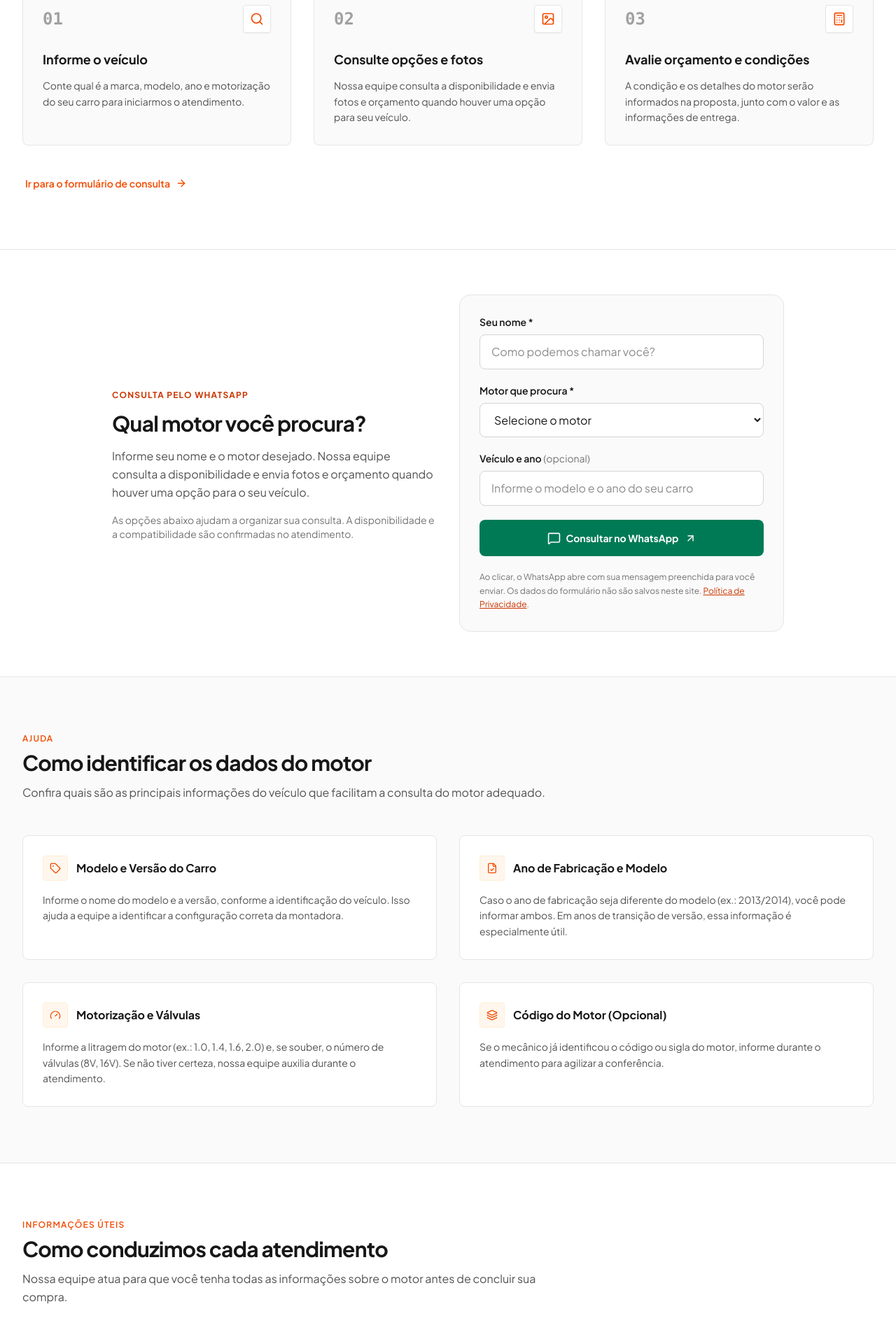
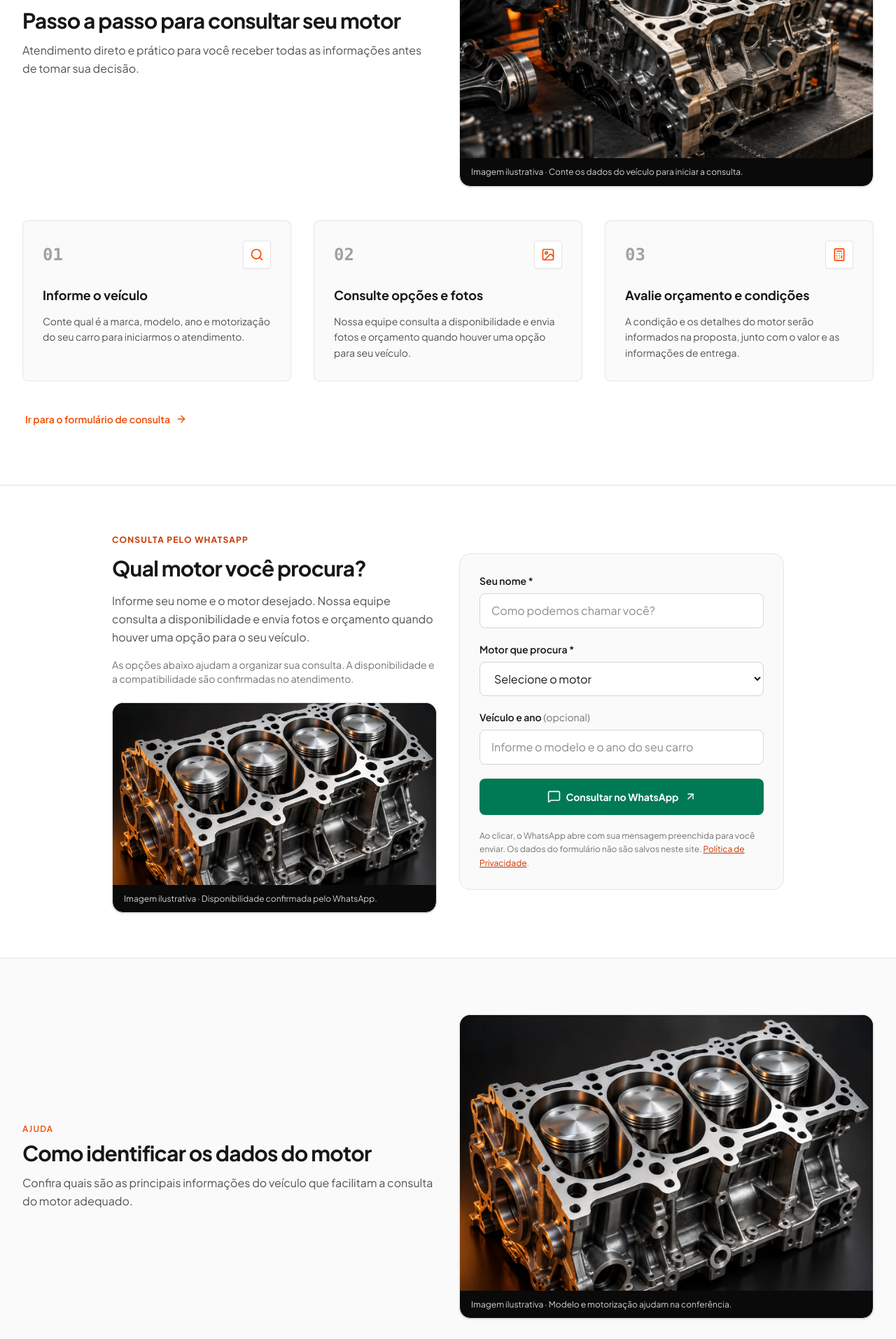
Before and after one commit to forteracacambas-cmyk/RCR-AUTO-SHOP, a React (Vite) app: page / in a window 1280 px wide. Shown: the part 880-2794 px from the top of the page at 70% size. Built offline with nearby package versions, Linux system fonts and the light colour scheme.

Commit message:
Add explanatory imagery to every main section

```diff
--- a/src/components/CommercialOrientation.tsx
+++ b/src/components/CommercialOrientation.tsx
@@ -1,3 +1,4 @@
+import { SectionImage } from './SectionImage';
 import React from 'react';
 import { Shield, Cpu, Truck, FileSignature } from 'lucide-react';
 
@@ -29,8 +30,9 @@ export const CommercialOrientation: React.FC = () => {
     <section className="py-16 sm:py-20 bg-white border-b border-neutral-200">
       <div className="max-w-7xl mx-auto px-4 sm:px-6 lg:px-8">
 
+        <div className="grid gap-8 lg:grid-cols-2 items-center">
         {/* Section Header */}
-        <div className="max-w-3xl">
+          <div className="max-w-3xl">
           <div className="text-xs font-semibold tracking-widest text-orange-600 uppercase mb-2">
             Informações Úteis
           </div>
@@ -40,6 +42,9 @@ export const CommercialOrientation: React.FC = () => {
           <p className="mt-3 text-base text-neutral-600 leading-relaxed">
             Nossa equipe atua para que você tenha todas as informações sobre o motor antes de concluir sua compra.
           </p>
+        </div>
+
+          <SectionImage image="shipping" caption="Consulte as condições de envio no atendimento." />
         </div>
 
         {/* Orientation Cards */}
--- a/src/components/EngineGuidance.tsx
+++ b/src/components/EngineGuidance.tsx
@@ -1,3 +1,4 @@
+import { SectionImage } from './SectionImage';
 import React from 'react';
 import { Tag, FileCheck, Layers, Gauge } from 'lucide-react';
 
@@ -29,8 +30,9 @@ export const EngineGuidance: React.FC = () => {
     <section id="como-identificar" className="py-16 sm:py-20 bg-neutral-50 border-b border-neutral-200 scroll-mt-20">
       <div className="max-w-7xl mx-auto px-4 sm:px-6 lg:px-8">
 
+        <div className="grid gap-8 lg:grid-cols-2 items-center">
         {/* Section Header */}
-        <div className="max-w-3xl">
+          <div className="max-w-3xl">
           <div className="text-xs font-semibold tracking-widest text-orange-600 uppercase mb-2">
             Ajuda
           </div>
@@ -40,6 +42,9 @@ export const EngineGuidance: React.FC = () => {
           <p className="mt-3 text-base text-neutral-600 leading-relaxed">
             Confira quais são as principais informações do veículo que facilitam a consulta do motor adequado.
           </p>
+        </div>
+
+          <SectionImage image="detail" caption="Modelo e motorização ajudam na conferência." />
         </div>
 
         {/* Guidance Grid */}
--- a/src/components/FaqSection.tsx
+++ b/src/components/FaqSection.tsx
@@ -1,3 +1,4 @@
+import { SectionImage } from './SectionImage';
 import React, { useState } from 'react';
 import { ChevronDown, HelpCircle } from 'lucide-react';
 import { FaqItem } from '../types';
@@ -51,6 +52,7 @@ export const FaqSection: React.FC = () => {
     <section id="faq" className="py-16 sm:py-20 bg-neutral-50 border-b border-neutral-200">
       <div className="max-w-4xl mx-auto px-4 sm:px-6 lg:px-8">
 
+        <div className="grid gap-8 lg:grid-cols-2 items-center">
         {/* Header */}
         <div className="text-left mb-12">
           <div className="text-xs font-semibold tracking-widest text-orange-600 uppercase mb-2 flex items-center gap-1.5">
@@ -63,6 +65,9 @@ export const FaqSection: React.FC = () => {
           <p className="mt-2 text-base text-neutral-600">
             Tire suas dúvidas sobre como consultar a disponibilidade do motor para seu veículo.
           </p>
+        </div>
+
+          <SectionImage image="engine" caption="Solicite fotos reais quando houver uma opção disponível." />
         </div>
 
         {/* Accordion List */}
--- a/src/components/InquiryForm.tsx
+++ b/src/components/InquiryForm.tsx
@@ -1,3 +1,4 @@
+import { SectionImage } from './SectionImage';
 import React, { useState } from 'react';
 import { MessageSquare, ArrowUpRight } from 'lucide-react';
 import { businessConfig } from '../config/businessConfig';
@@ -33,6 +34,7 @@ export const InquiryForm: React.FC = () => {
             <h2 className="mt-3 text-3xl font-bold tracking-tight text-neutral-900">Qual motor você procura?</h2>
             <p className="mt-4 leading-relaxed text-neutral-600">Informe seu nome e o motor desejado. Nossa equipe consulta a disponibilidade e envia fotos e orçamento quando houver uma opção para o seu veículo.</p>
             <p className="mt-4 text-sm text-neutral-500">As opções abaixo ajudam a organizar sua consulta. A disponibilidade e a compatibilidade são confirmadas no atendimento.</p>
+            <div className="mt-6"><SectionImage image="detail" compact caption="Disponibilidade confirmada pelo WhatsApp." /></div>
           </div>
           <form action={`https://wa.me/${businessConfig.whatsappNumber.replace(/\D/g, '')}`} method="get" onSubmit={submit} noValidate className="rounded-2xl border border-neutral-200 bg-neutral-50 p-5 sm:p-7 space-y-5">
             <input type="hidden" name="text" value={message} />
--- /dev/null
+++ b/src/components/SectionImage.tsx
@@ -0,0 +1,18 @@
+import React from 'react';
+import engine from '../../engine-hero.webp';
+import detail from '../../engine-detail.webp';
+import inspection from '../../engine-inspection.webp';
+import shipping from '../../engine-shipping.webp';
+
+const images = {
+  engine: {src: engine, alt: 'Ilustração de motor automotivo completo'},
+  detail: {src: detail, alt: 'Ilustração dos cilindros e pistões de um motor'},
+  inspection: {src: inspection, alt: 'Ilustração da conferência de medidas de um motor'},
+  shipping: {src: shipping, alt: 'Ilustração de um motor acondicionado para transporte'},
+};
+export const SectionImage = ({image, caption, compact = false}: {image: keyof typeof images; caption?: string; compact?: boolean}) => (
+  <figure className="overflow-hidden rounded-2xl border border-neutral-200 bg-neutral-950 shadow-sm">
+    <img src={images[image].src} alt={images[image].alt} width="1200" height="800" loading="lazy" decoding="async" className={`w-full object-cover ${compact ? 'aspect-[16/9]' : 'aspect-[3/2]'}`} />
+    <figcaption className="px-4 py-2.5 text-xs leading-relaxed text-neutral-300">Imagem ilustrativa{caption ? ` · ${caption}` : ''}</figcaption>
+  </figure>
+);
--- a/src/components/ThreeSteps.tsx
+++ b/src/components/ThreeSteps.tsx
@@ -1,3 +1,4 @@
+import { SectionImage } from './SectionImage';
 import React from 'react';
 import { Search, Image, Calculator, ArrowRight } from 'lucide-react';
 
@@ -34,8 +35,9 @@ export const ThreeSteps: React.FC<ThreeStepsProps> = ({ onScrollToForm }) => {
     <section className="py-16 sm:py-20 bg-white border-b border-neutral-200">
       <div className="max-w-7xl mx-auto px-4 sm:px-6 lg:px-8">
 
+        <div className="grid gap-8 lg:grid-cols-2 items-center">
         {/* Section Header */}
-        <div className="max-w-3xl">
+          <div className="max-w-3xl">
           <div className="text-xs font-semibold tracking-widest text-orange-600 uppercase mb-2">
             Como Funciona
           </div>
@@ -45,6 +47,9 @@ export const ThreeSteps: React.FC<ThreeStepsProps> = ({ onScrollToForm }) => {
           <p className="mt-3 text-base text-neutral-600 leading-relaxed">
             Atendimento direto e prático para você receber todas as informações antes de tomar sua decisão.
           </p>
+        </div>
+
+          <SectionImage image="inspection" caption="Conte os dados do veículo para iniciar a consulta." />
         </div>
 
         {/* 3 Steps Cards */}
```
